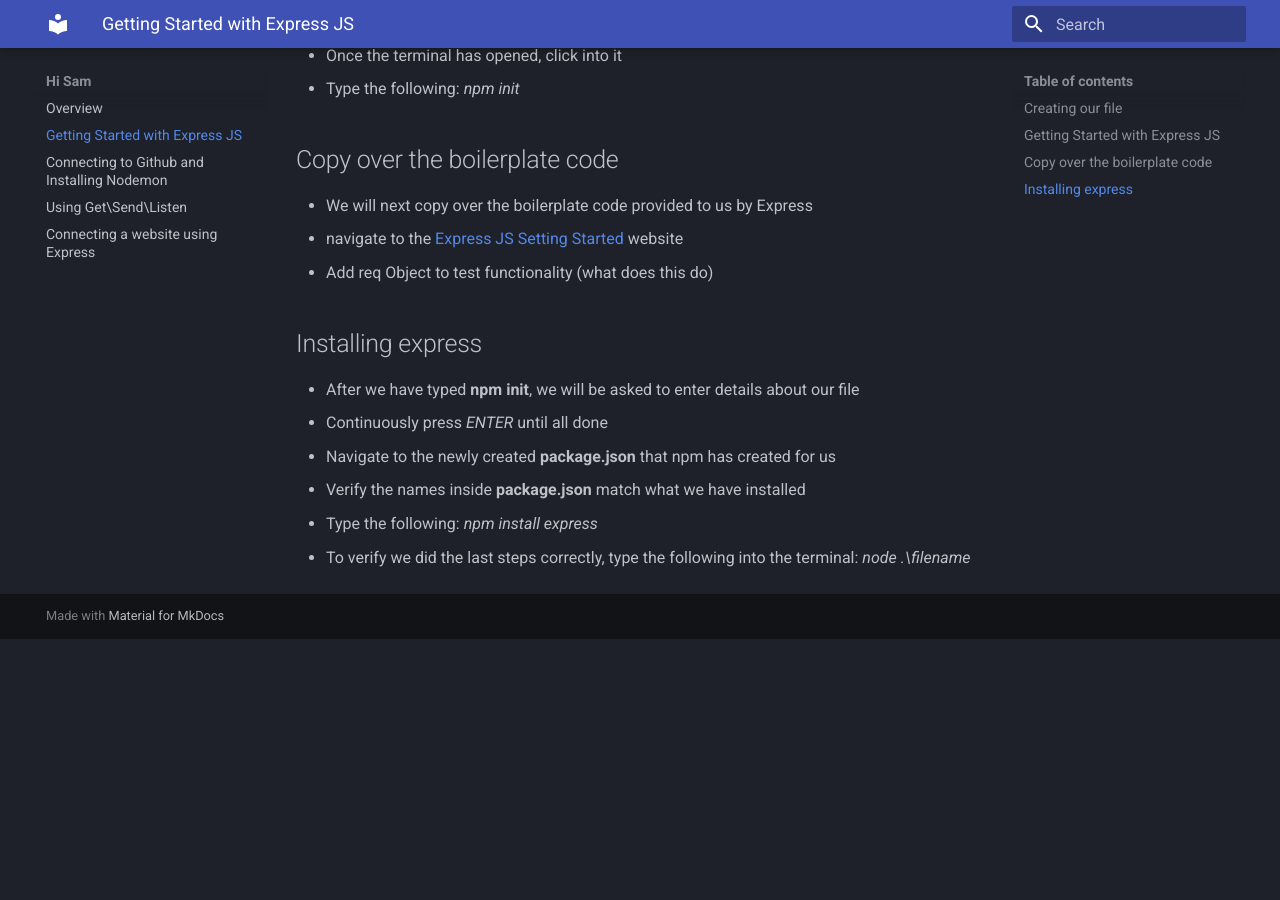
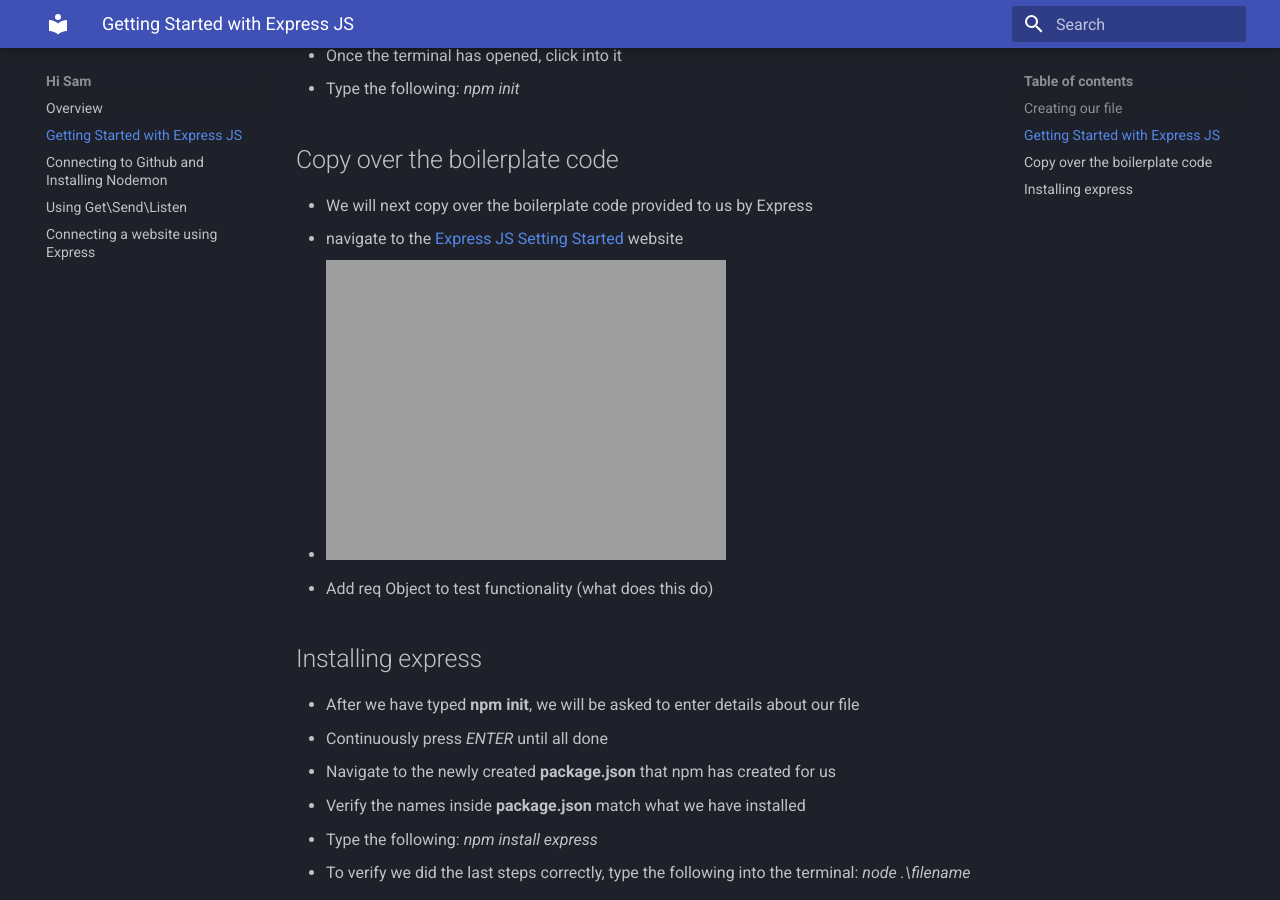
Before and after one commit to NBSutton98/COM-Documentation, an MkDocs documentation site: the page built from docs/task1.md, in a window 1280 px wide and 900 px high, scrolled down 471 px. Built offline with MkDocs 1.6.1 and Material for MkDocs 9.7.7, drawn with Linux system fonts in a browser that asks for light colours; before the commit the page ends 1110 px from its top, so only the background shows below that.

Commit message:
Update task1.md

```diff
--- a/docs/task1.md
+++ b/docs/task1.md
@@ -17,7 +17,10 @@
 ## Copy over the boilerplate code
 - We will next copy over the boilerplate code provided to us by Express
 - navigate to the [Express JS Setting Started](https://expressjs.com/en/starter/installing.html) website
+- ![BoilerPlate](/Task1/BoilerPlate(6).png)
 - Add req Object to test functionality (what does this do)
+
+
 
 ## Installing express
 - After we have typed **npm init**, we will be asked to enter details about our file
```
